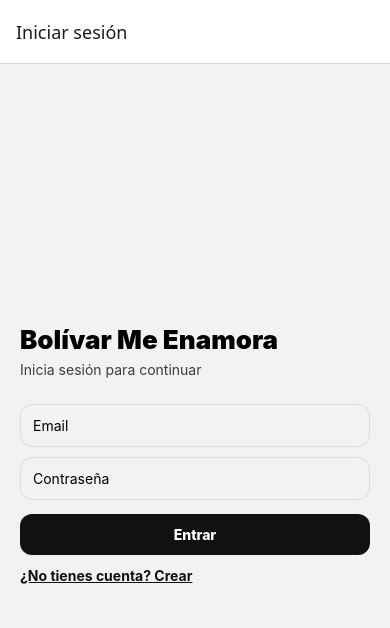
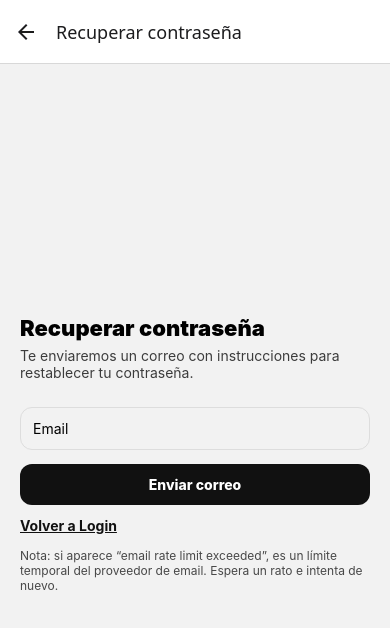
Before and after one commit to ronymu/bolivar-me-enamora, a React Native app: screen /ForgotPassword in a window 390 px wide. Shown: the top 628 px of the page. Built offline with nearby package versions, Linux system fonts and the light colour scheme; no server answers; the database is empty.

Commit message:
feat(auth-mobile): forgot password screen + reset email

```diff
--- a/src/context/AuthContext.tsx
+++ b/src/context/AuthContext.tsx
@@ -10,6 +10,7 @@ type AuthState = {
   signIn: (email: string, password: string) => Promise<{ ok: boolean; error?: string }>;
   signUp: (email: string, password: string) => Promise<{ ok: boolean; error?: string }>;
   signOut: () => Promise<void>;
+  sendPasswordReset: (email: string) => Promise<{ ok: boolean; error?: string }>;
 };
 
 const Ctx = createContext<AuthState | null>(null);
@@ -52,7 +53,6 @@ export function AuthProvider({ children }: { children: React.ReactNode }) {
       setLoading(false);
 
       if (data.session?.user?.id) {
-        // bootstrap NO bloqueante
         ensureCitizenProfile(data.session.user.id);
       }
     }
@@ -106,6 +106,18 @@ export function AuthProvider({ children }: { children: React.ReactNode }) {
     await supabaseMobile.auth.signOut();
   }
 
+  async function sendPasswordReset(email: string) {
+    const clean = email.trim();
+    if (!clean) return { ok: false, error: "Ingresa tu email." };
+
+    // MVP: enviamos correo. El flujo final depende de la configuración de Supabase:
+    // - Site URL + Redirect URLs + plantilla de email.
+    const { error } = await supabaseMobile.auth.resetPasswordForEmail(clean);
+
+    if (error) return { ok: false, error: error.message };
+    return { ok: true };
+  }
+
   const value = useMemo<AuthState>(
     () => ({
       loading,
@@ -114,6 +126,7 @@ export function AuthProvider({ children }: { children: React.ReactNode }) {
       signIn,
       signUp,
       signOut,
+      sendPasswordReset,
     }),
     [loading, session]
   );
--- a/src/navigation/AppNavigator.tsx
+++ b/src/navigation/AppNavigator.tsx
@@ -5,9 +5,9 @@ import { createNativeStackNavigator } from "@react-navigation/native-stack";
 import { useAuth } from "../context/AuthContext";
 import type { RootStackParamList } from "./navTypes";
 
-// ✅ Tus screens reales (según tu estructura)
 import LoginScreen from "../screens/citizen/auth/LoginScreen";
 import SignupScreen from "../screens/citizen/auth/SignupScreen";
+import ForgotPasswordScreen from "../screens/citizen/auth/ForgotPasswordScreen";
 
 import DiscoverScreen from "../screens/citizen/DiscoverScreen";
 import EventDetailScreen from "../screens/citizen/EventDetailScreen";
@@ -34,43 +34,20 @@ export default function AppNavigator() {
     <Stack.Navigator>
       {session ? (
         <>
-          <Stack.Screen
-            name="Discover"
-            component={DiscoverScreen}
-            options={{ headerShown: false }}
-          />
-          <Stack.Screen
-            name="EventDetail"
-            component={EventDetailScreen}
-            options={{ headerShown: false }}
-          />
-          <Stack.Screen
-            name="MyEvents"
-            component={MyEventsScreen}
-            options={{ headerShown: false }}
-          />
-          <Stack.Screen
-            name="Notifications"
-            component={NotificationsScreen}
-            options={{ headerShown: false }}
-          />
-          <Stack.Screen
-            name="Profile"
-            component={ProfileScreen}
-            options={{ headerShown: false }}
-          />
+          <Stack.Screen name="Discover" component={DiscoverScreen} options={{ headerShown: false }} />
+          <Stack.Screen name="EventDetail" component={EventDetailScreen} options={{ headerShown: false }} />
+          <Stack.Screen name="MyEvents" component={MyEventsScreen} options={{ headerShown: false }} />
+          <Stack.Screen name="Notifications" component={NotificationsScreen} options={{ headerShown: false }} />
+          <Stack.Screen name="Profile" component={ProfileScreen} options={{ headerShown: false }} />
         </>
       ) : (
         <>
+          <Stack.Screen name="Login" component={LoginScreen} options={{ title: "Iniciar sesión" }} />
+          <Stack.Screen name="Signup" component={SignupScreen} options={{ title: "Crear cuenta" }} />
           <Stack.Screen
-            name="Login"
-            component={LoginScreen}
-            options={{ title: "Iniciar sesión" }}
-          />
-          <Stack.Screen
-            name="Signup"
-            component={SignupScreen}
-            options={{ title: "Crear cuenta" }}
+            name="ForgotPassword"
+            component={ForgotPasswordScreen}
+            options={{ title: "Recuperar contraseña" }}
           />
         </>
       )}
--- a/src/navigation/navTypes.ts
+++ b/src/navigation/navTypes.ts
@@ -2,9 +2,12 @@
 import type { NativeStackScreenProps } from "@react-navigation/native-stack";
 
 export type RootStackParamList = {
+  // Auth
   Login: undefined;
   Signup: undefined;
+  ForgotPassword: undefined;
 
+  // App
   Discover: undefined;
   EventDetail: { eventId: string };
   MyEvents: undefined;
--- a/src/screens/citizen/ProfileScreen.tsx
+++ b/src/screens/citizen/ProfileScreen.tsx
@@ -1,5 +1,5 @@
 // src/screens/citizen/ProfileScreen.tsx
-import React, { useMemo } from "react";
+import React, { useMemo, useState } from "react";
 import {
   StyleSheet,
   View,
@@ -8,6 +8,7 @@ import {
   ScrollView,
   Switch,
   Alert,
+  ActivityIndicator,
 } from "react-native";
 import { SafeAreaView, useSafeAreaInsets } from "react-native-safe-area-context";
 import {
@@ -24,6 +25,7 @@ import {
 
 import type { RootScreenProps } from "../../navigation/navTypes";
 import { useNotificationPrefs } from "../../hooks/useNotificationPrefs";
+import { useAuth } from "../../context/AuthContext";
 
 const COLORS = {
   bg: "#F2F2F2",
@@ -59,15 +61,18 @@ export default function ProfileScreen({ navigation }: Props) {
   const insets = useSafeAreaInsets();
   const { remindersEnabled, setRemindersEnabled } = useNotificationPrefs();
 
-  // ✅ Mock user (backend-ready: luego se llena desde Auth/Supabase)
+  const { user: authUser, signOut } = useAuth();
+  const [loggingOut, setLoggingOut] = useState(false);
+
   const user = useMemo(
     () => ({
-      fullName: "Usuario",
-      email: "usuario@email.com",
+      fullName: "Usuario", // luego lo llenamos desde profiles
+      email: authUser?.email ?? "Sin email",
       roleLabel: "Ciudadano",
       avatarUrl: null as string | null,
+      hasSession: !!authUser,
     }),
-    []
+    [authUser]
   );
 
   const showComingSoon = () => {
@@ -133,6 +138,14 @@ export default function ProfileScreen({ navigation }: Props) {
   );
 
   const handleLogout = () => {
+    // Si por alguna razón no hay sesión, no mostramos logout
+    if (!user.hasSession) {
+      Alert.alert("Sin sesión", "No hay un usuario activo para cerrar sesión.", [
+        { text: "OK" },
+      ]);
+      return;
+    }
+
     Alert.alert(
       "Cerrar sesión",
       "¿Seguro que quieres salir?",
@@ -141,8 +154,21 @@ export default function ProfileScreen({ navigation }: Props) {
         {
           text: "Salir",
           style: "destructive",
-          onPress: () =>
-            Alert.alert("Info", "Función disponible próximamente", [{ text: "OK" }]),
+          onPress: async () => {
+            try {
+              setLoggingOut(true);
+              await signOut();
+              // AuthGate (AppNavigator) detecta la sesión null y vuelve a Login
+            } catch (e: any) {
+              Alert.alert(
+                "Error",
+                e?.message ?? "No se pudo cerrar sesión. Intenta de nuevo.",
+                [{ text: "OK" }]
+              );
+            } finally {
+              setLoggingOut(false);
+            }
+          },
         },
       ],
       { cancelable: true }
@@ -304,7 +330,9 @@ export default function ProfileScreen({ navigation }: Props) {
                   <ChevronRight size={18} color={COLORS.textSoft} />
                 </Pressable>
 
-                {idx !== rows.length - 1 ? <View style={styles.divider} /> : null}
+                {idx !== rows.length - 1 ? (
+                  <View style={styles.divider} />
+                ) : null}
               </View>
             ))}
           </View>
@@ -315,18 +343,27 @@ export default function ProfileScreen({ navigation }: Props) {
         {/* LOGOUT */}
         <View style={styles.section}>
           <Pressable
-            onPress={handleLogout}
+            onPress={loggingOut ? undefined : handleLogout}
             accessibilityRole="button"
             accessibilityLabel="Cerrar sesión"
-            accessibilityHint="Función próximamente"
+            accessibilityHint="Cierra la sesión actual"
+            accessibilityState={{ disabled: loggingOut }}
             style={({ pressed }) => [
               styles.logoutBtn,
-              pressed ? styles.logoutPressed : null,
+              pressed && !loggingOut ? styles.logoutPressed : null,
+              loggingOut ? styles.disabled : null,
             ]}
           >
             <LogOut size={18} color={COLORS.text} />
-            <Text style={styles.logoutText}>Cerrar sesión</Text>
-            <Text style={styles.logoutHint}>Próximamente</Text>
+            <Text style={styles.logoutText}>
+              {loggingOut ? "Cerrando sesión..." : "Cerrar sesión"}
+            </Text>
+
+            {loggingOut ? (
+              <ActivityIndicator style={{ marginLeft: "auto" }} />
+            ) : (
+              <Text style={styles.logoutHint}>Salir</Text>
+            )}
           </Pressable>
         </View>
       </ScrollView>
--- /dev/null
+++ b/src/screens/citizen/auth/ForgotPasswordScreen.tsx
@@ -0,0 +1,91 @@
+// src/screens/citizen/auth/ForgotPasswordScreen.tsx
+import React, { useState } from "react";
+import { View, Text, TextInput, Pressable, StyleSheet } from "react-native";
+import type { RootScreenProps } from "../../../navigation/navTypes";
+import { useAuth } from "../../../context/AuthContext";
+
+type Props = RootScreenProps<"ForgotPassword">;
+
+export default function ForgotPasswordScreen({ navigation }: Props) {
+  const { sendPasswordReset } = useAuth();
+
+  const [email, setEmail] = useState("");
+  const [loading, setLoading] = useState(false);
+  const [msg, setMsg] = useState<string | null>(null);
+
+  async function onSend() {
+    setMsg(null);
+    setLoading(true);
+    const res = await sendPasswordReset(email);
+    setLoading(false);
+
+    if (!res.ok) {
+      setMsg(res.error ?? "Error enviando correo.");
+      return;
+    }
+
+    setMsg(
+      "✅ Listo. Te enviamos un correo para recuperar tu contraseña. Abre el enlace y luego vuelve a la app para iniciar sesión."
+    );
+  }
+
+  return (
+    <View style={s.page}>
+      <Text style={s.title}>Recuperar contraseña</Text>
+      <Text style={s.subtitle}>
+        Te enviaremos un correo con instrucciones para restablecer tu contraseña.
+      </Text>
+
+      <TextInput
+        value={email}
+        onChangeText={setEmail}
+        placeholder="Email"
+        autoCapitalize="none"
+        keyboardType="email-address"
+        style={s.input}
+      />
+
+      <Pressable style={s.btn} onPress={onSend} disabled={loading}>
+        <Text style={s.btnText}>{loading ? "Enviando..." : "Enviar correo"}</Text>
+      </Pressable>
+
+      {msg ? (
+        <Text style={msg.startsWith("✅") ? s.ok : s.error}>{msg}</Text>
+      ) : null}
+
+      <Pressable onPress={() => navigation.navigate("Login")} style={{ marginTop: 12 }}>
+        <Text style={s.link}>Volver a Login</Text>
+      </Pressable>
+
+      <Text style={s.note}>
+        Nota: si aparece “email rate limit exceeded”, es un límite temporal del
+        proveedor de email. Espera un rato e intenta de nuevo.
+      </Text>
+    </View>
+  );
+}
+
+const s = StyleSheet.create({
+  page: { flex: 1, padding: 20, justifyContent: "center" },
+  title: { fontSize: 22, fontWeight: "900" },
+  subtitle: { marginTop: 6, opacity: 0.75, marginBottom: 16 },
+  input: {
+    borderWidth: 1,
+    borderColor: "#ddd",
+    borderRadius: 12,
+    padding: 12,
+    marginTop: 10,
+  },
+  btn: {
+    marginTop: 14,
+    backgroundColor: "#111",
+    padding: 12,
+    borderRadius: 12,
+    alignItems: "center",
+  },
+  btnText: { color: "white", fontWeight: "800" },
+  error: { marginTop: 10, color: "crimson" },
+  ok: { marginTop: 10, color: "green" },
+  link: { color: "#111", textDecorationLine: "underline", fontWeight: "700" },
+  note: { marginTop: 14, opacity: 0.7, fontSize: 12 },
+});
--- a/src/screens/citizen/auth/LoginScreen.tsx
+++ b/src/screens/citizen/auth/LoginScreen.tsx
@@ -51,6 +51,10 @@ export default function LoginScreen({ navigation }: Props) {
 
       {msg ? <Text style={s.error}>{msg}</Text> : null}
 
+      <Pressable onPress={() => navigation.navigate("ForgotPassword")} style={{ marginTop: 12 }}>
+        <Text style={s.link}>¿Olvidaste tu contraseña?</Text>
+      </Pressable>
+
       <Pressable onPress={() => navigation.navigate("Signup")} style={{ marginTop: 12 }}>
         <Text style={s.link}>¿No tienes cuenta? Crear</Text>
       </Pressable>
```
